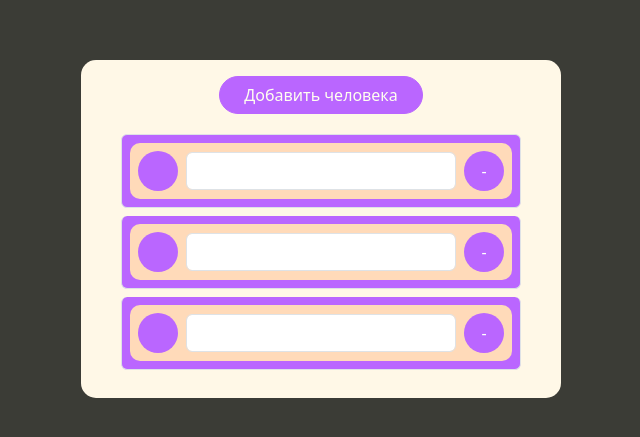
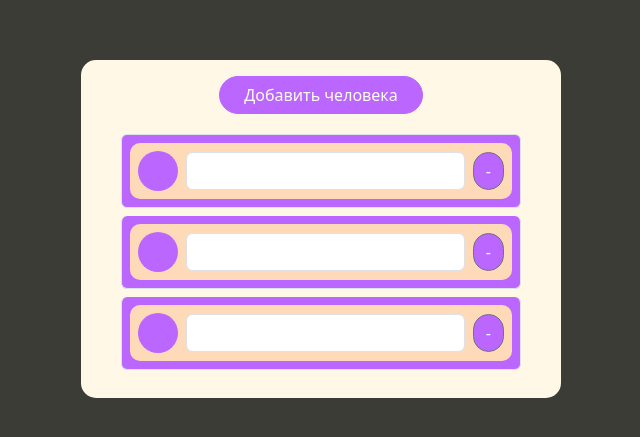
Before and after one commit to RimKhai/pay-divide, a Vue app: page / in a window 1280 px wide. Shown: the part 171-608 px from the top of the page, without its empty margins (319-959 px from the left). Built offline with nearby package versions, Linux system fonts and the light colour scheme.

Commit message:
add Delete Event

```diff
--- a/src/entities/MemberField.vue
+++ b/src/entities/MemberField.vue
@@ -1,11 +1,20 @@
 <script setup>
+import { useMemberStore } from "../stores/MemberStore"
+
+const memberStore = useMemberStore()
+
+const props = defineProps({
+    name: String,
+    id: Number
+})
+console.log(memberStore.homies )
 </script>
 
 <template>
     <div class="member-field d-flex align-items-center">
         <BAvatar class="avatar"></BAvatar>
         <BFormInput class="input" />
-        <BAvatar class="button">-</BAvatar>
+        <BButton pill class="button" @click="memberStore.deleteMember(id)">-</BButton>
     </div>
 </template>
 
--- a/src/widgets/MemberList.vue
+++ b/src/widgets/MemberList.vue
@@ -12,7 +12,7 @@ console.log(memberStore.homies)
             class="members-item rounded-2 p-2 d-flex justify-content-between align-items-center"
             :key="homie.id"
         >
-            <MemberField ></MemberField>
+            <MemberField :id="homie.id"></MemberField>
         </b-list-group-item>
     </b-list-group>
 </template>
```
